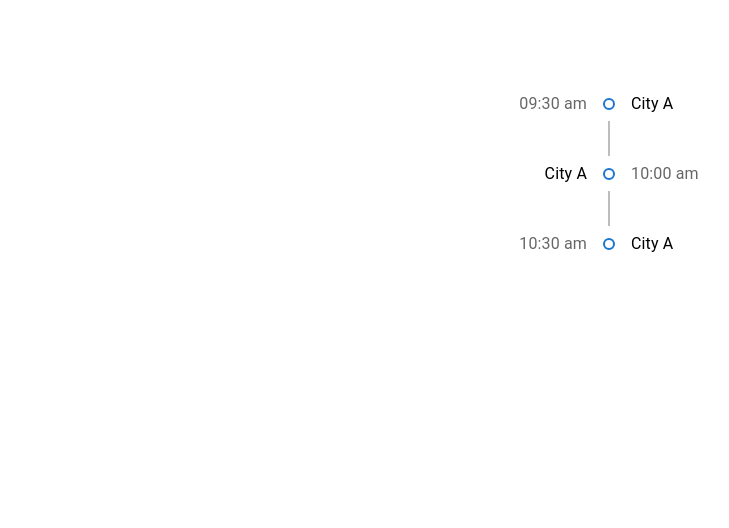
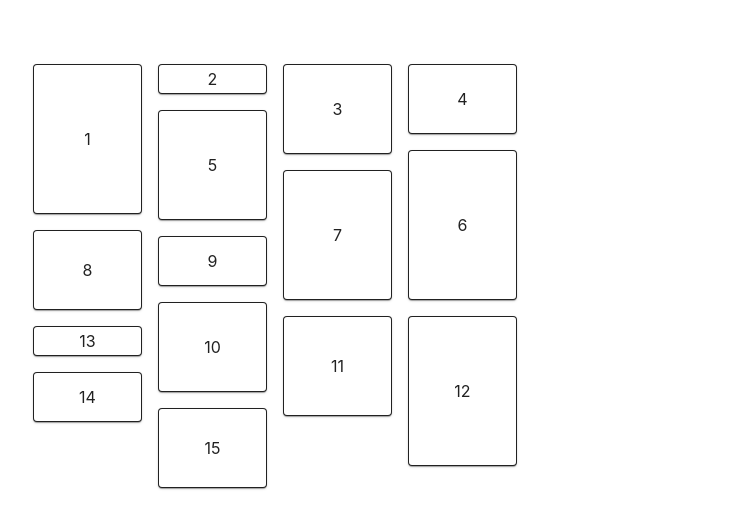
Before and after one commit to Newton-Duarte/react-mui, a React (Create React App) app: page / in a window 1280 px wide. Shown: the top 528 px of the page, without its empty margins (31-760 px from the left). Built offline with nearby package versions, Linux system fonts and the light colour scheme.

Commit message:
feat: add mui masonry component

```diff
--- a/src/App.tsx
+++ b/src/App.tsx
@@ -2,8 +2,9 @@
 import { AdapterDateFns } from '@mui/x-date-pickers/AdapterDateFns';
 
 import './App.css';
+import { MuiMasonry } from './components/MuiMasonry';
 // import { MuiTabs } from './components/MuiTabs';
-import { MuiTimeline } from './components/MuiTimeline';
+// import { MuiTimeline } from './components/MuiTimeline';
 // import { MuiTypography } from './components/MuiTypography';
 // import { MuiButton } from './components/MuiButton';
 // import { MuiTextField } from './components/MuiTextField';
@@ -75,7 +76,8 @@
         {/* <MuiLoadingButton /> */}
         {/* <MuiPickers /> */}
         {/* <MuiTabs /> */}
-        <MuiTimeline />
+        {/* <MuiTimeline /> */}
+        <MuiMasonry />
       </div>
     </LocalizationProvider>
   );
--- /dev/null
+++ b/src/components/MuiMasonry.tsx
@@ -0,0 +1,27 @@
+import { Masonry } from "@mui/lab";
+import { Box, Paper } from "@mui/material";
+
+const heights = [150, 30, 90, 70, 110, 150, 130, 80, 50, 90, 100, 150, 30, 50, 80];
+
+export const MuiMasonry = () => {
+  return (
+    <Box sx={{ width: 500, minHeight: 393 }}>
+      <Masonry columns={4} spacing={2}>
+        {heights.map((height, index) => (
+          <Paper
+            key={index}
+            sx={{
+              display: 'flex',
+              justifyContent: 'center',
+              alignItems: 'center',
+              height,
+              border: '1px solid'
+            }}
+          >
+            {index + 1}
+          </Paper>
+        ))}
+      </Masonry>
+    </Box>
+  )
+}
```
